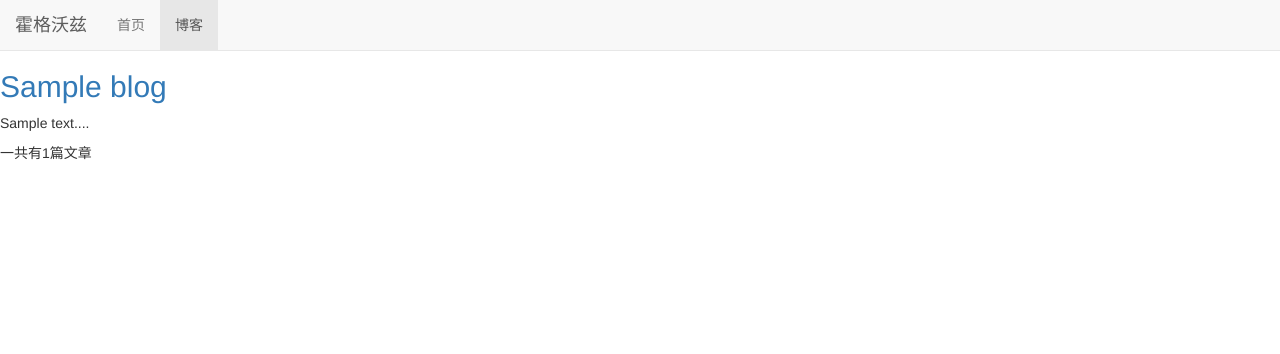
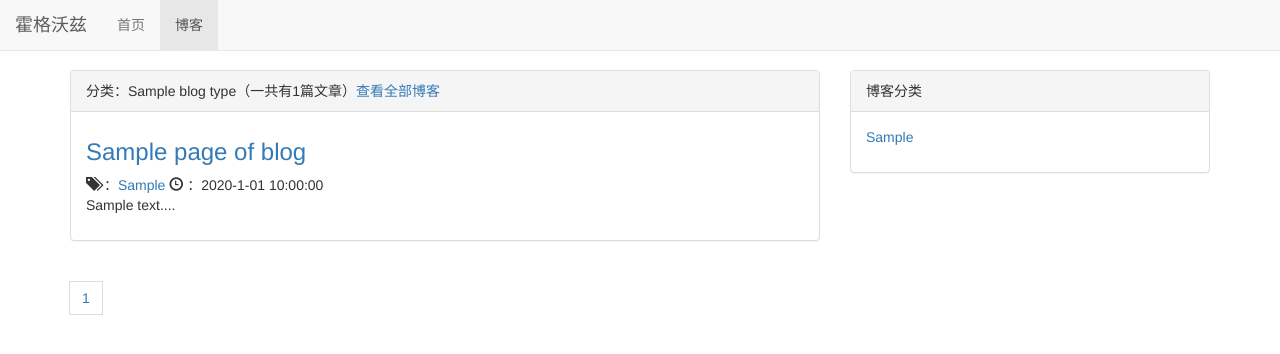
Before and after one commit to lnychian/mysite, a Django app: template mysite/blog/templates/blogs_with_type.html in a window 1280 px wide. Shown: the top 354 px of the page. Run offline with Django 3.2, Linux system fonts and the light colour scheme; the template is opened without the code that fills it: most values are stand-ins (such as "Sample title", 1, 10 or a date in 2020).

Commit message:
bootcss优化页面|新增分页按钮

```diff
--- a/mysite/blog/models.py
+++ b/mysite/blog/models.py
@@ -19,5 +19,9 @@ class Blog(models.Model):
     author = models.ForeignKey(User, on_delete=models.DO_NOTHING)
     created_time = models.DateTimeField(auto_now_add=True)
     last_updated_time = models.DateTimeField(auto_now=True)
+
     def __str__(self):
         return '<Blog: %s>' % self.title
+
+    class Meta:
+        ordering = ['created_time']
--- /dev/null
+++ b/mysite/blog/static/blog/blog.css
@@ -0,0 +1,25 @@
+ul.blog-types {
+    list-style-type: none;
+}
+div.blog:not(:last-child){
+    margin-bottom: 2em;
+    padding-bottom: 1em;
+    border-bottom: 1px solid #eee;
+}
+div.blog h3 {
+    margin-top: 0.5em;
+}
+div.blog p.blog-info {
+    margin-bottom: 0em;
+}
+ul.blog_info_description {
+    list-style-type: none;
+    margin-bottom: 1em;
+}
+ul.blog_info_description li {
+    display: inline-block;
+    margin-right: 2em;
+}
+div.blog-content {
+    text-indent: 2em;
+}
--- a/mysite/blog/templates/blog_list.html
+++ b/mysite/blog/templates/blog_list.html
@@ -1,14 +1,90 @@
 {% extends 'base.html'%}
-{% block title %}
-    我的网站
+{% block title %}我的网站{% endblock %}
+{% block nav_blog_active %}active{% endblock %}
+
+{% load static %}
+{% block header_extends  %}
+    <link rel="stylesheet" href="{% static 'blog/blog.css' %}">
 {% endblock %}
-{% block nav_blog_active %}active{% endblock %}
+
 {% block content %}
-    {% for blog in blogs %}
-    <a href="{% url 'blog_detail' blog.pk %}"><h2>{{blog.title}}</h2></a>
-    <p>{{blog.content|truncatechars:30}}...</p>
-    {% empty %}
-    <p>暂无文章，敬请期待</p>
-    {% endfor %}
-    <p>一共有{{ blogs|length }}篇文章</p>
+    <div class="container">
+        <div class="row">
+            <div class="col-xs-12 col-sm-8 col-md-8">
+                <div class="panel panel-default">
+                    <div class="panel-heading">{% block blog_list_title %}博客列表（一共有{{ page_of_blogs.paginator.count|length }}篇文章）{% endblock %}</div>
+                    <div class="panel-body">
+                        {% for blog in page_of_blogs.object_list %}
+                            <div class="blog">
+                                <h3><a href="{% url 'blog_detail' blog.pk %}">{{blog.title}}</a></h3>
+                                <p class="blog-info">
+                                    <span class="glyphicon glyphicon-glyphicon glyphicon-tags"></span>
+                                    ：<a href="{% url 'blogs_with_type' blog.blog_type.pk %}">{{blog.blog_type}}</a>
+                                    <span class="glyphicon glyphicon-glyphicon glyphicon-time"></span>
+                                    ：{{blog.created_time|date:"Y-n-m H:i:s"}}</a>
+                                </p>
+                                <p>{{blog.content|truncatechars:120}}...</p>
+                            </div>
+                        {% empty %}
+                            <p>暂无文章，敬请期待</p>
+                        {% endfor %}
+                    </div>
+                </div>
+                <div>
+                    <nav aria-label="Page navigation">
+                        <ul class="pagination">
+                            <li>
+                                {% if page_of_blogs.has_previous %}
+                                    <a href="?page={{ page_of_blogs.previous_page_number }}" aria-label="Previous">
+                                        <span aria-hidden="true">&laquo;</span>
+                                    </a>
+                                {% else %}
+                                {% endif %}
+                            </li>
+                            {% for page_num in page_of_blogs.paginator.page_range %}
+                                <li><a href="?page={{page_num}}">{{page_num}}</a></li>
+                            {% endfor %}
+                            <li>
+                                {% if page_of_blogs.has_next %}
+                                    <a href="?page={{ page_of_blogs.next_page_number }}" aria-label="Next">
+                                        <span aria-hidden="true">&raquo;</span>
+                                    </a>
+                                {% else %}
+                                {% endif %}
+                            </li>
+                        </ul>
+                    </nav>
+                    <!-- <nav aria-label="...">
+                        <ul class="pager">
+                            {# 上一页 #}
+                            {% if page_of_blogs.has_previous %}
+                                <li><a href="?page={{page_of_blogs.number|add:-1}}">Previous</a></li>
+                            {% else %}
+                            {% endif %}
+                            {# 下一页 #}
+                            {% if page_of_blogs.has_next %}
+                                <li><a href="?page={{page_of_blogs.number|add:+1}}">Next</a></li>
+                            {% else %}
+                            {% endif %}
+                        </ul>
+                    </nav> -->
+                </div>
+            </div>
+            <div class="hidden-xs col-sm-4 col-md-4">
+                <div class="panel panel-default">
+                    <div class="panel-heading">博客分类</div>
+                    <div class="panel-body">
+                        <ul class="blog-types">
+                            {% for blog_type in blog_types %}
+                                <li><a href="{% url 'blogs_with_type' blog_type.pk %}">{{blog_type}}</a></li>
+                            {% empty%}
+                            {% endfor %}
+                        </ul>
+                    </div>
+                </div>
+            </div>
+        </div>
+    </div>
+
+
 {% endblock%}
--- a/mysite/blog/templates/blogs_with_type.html
+++ b/mysite/blog/templates/blogs_with_type.html
@@ -1,14 +1,3 @@
-{% extends 'base.html'%}
-{% block title %}
-    我的网站
-{% endblock %}
-{% block nav_blog_active %}active{% endblock %}
-{% block content %}
-    {% for blog in blogs %}
-        <a href="{% url 'blog_detail' blog.pk %}"><h2>{{blog.title}}</h2></a>
-        <p>{{blog.content|truncatechars:30}}...</p>
-    {% empty %}
-        <p>暂无文章，敬请期待</p>
-    {% endfor %}
-    <p>一共有{{ blogs|length }}篇文章</p>
-{% endblock%}
+{% extends 'blog_list.html'%}
+{%  block title %}{{blog_type.type_name}}{% endblock %}
+{% block blog_list_title %}分类：{{blog_type.type_name}}（一共有{{ blogs|length }}篇文章）<a href="{% url 'blog_list' %}">查看全部博客</a>{% endblock %}
```
Also changed, not shown: mysite/blog/templates/blog_detail.html (+26 -10 lines), mysite/blog/views.py (+10 -3 lines).
